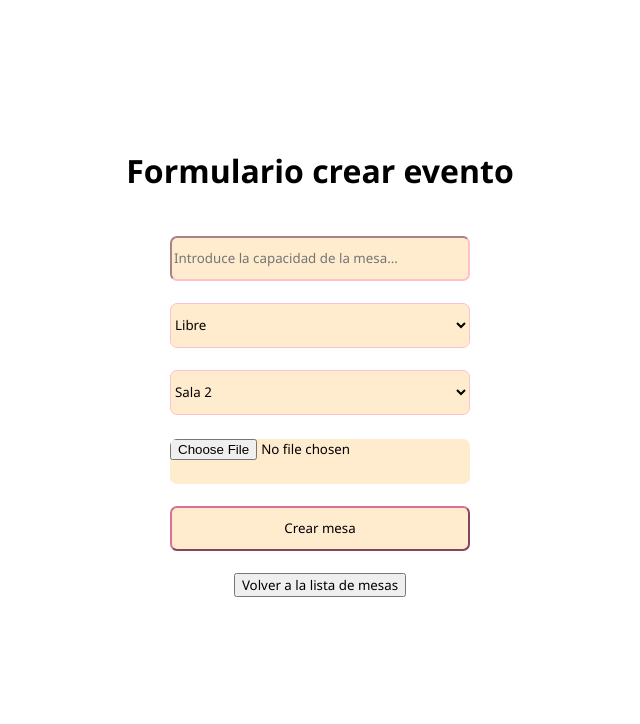
After one commit to davidalvareez/PR2-INDIVIDUAL-ELLEN-RYPLEY21, a PHP site: page /view/crearmesa.php in a window 1280 px wide. The commit adds this page. Shown: the top 724 px of the page, without its empty margins (320-960 px from the left). Run offline with PHP 8.4, Linux system fonts and the light colour scheme.

Commit message:
zona admin finalizada con fotos

```diff
--- a/css/styles.css
+++ b/css/styles.css
@@ -182,3 +182,8 @@ button {
 .btnsala:hover {
     background-color: #D79E4D
 }
+
+.imgmesa {
+    width: 200px;
+    height: 200px;
+}
--- /dev/null
+++ b/view/crearmesa.php
@@ -0,0 +1,64 @@
+<?php
+/*
+    require_once '../services/conexion.php';
+    session_start();
+    if (!$_SESSION['tipo_user']==2) {
+        header("location:login.php");
+    }
+    */
+?>
+
+<!DOCTYPE html>
+<html lang="en">
+<head>
+    <meta charset="UTF-8">
+    <meta http-equiv="X-UA-Compatible" content="IE=edge">
+    <meta name="viewport" content="width=device-width, initial-scale=1.0">
+    <link rel="stylesheet" href="../css/styles.css">
+    <script src="https://unpkg.com/sweetalert/dist/sweetalert.min.js"></script>
+    <script src="../js/validacion_login.js"></script>
+    <title>Modificar</title>
+</head>
+<body class="fondoimg2">
+    <div class="contenido">
+        <div class="row flex-cv">
+            <div class="cuadro_modificar_evento">
+                <form class="formulario_inscripcion"  action="../process/crearmesa.proc.php" method="post" enctype="multipart/form-data" onsubmit="return eventos()">
+                    <h1 class="h1login">Formulario crear evento</h1>
+                        <br>
+                        <div class="form-element">
+                            <input class="inputlogin" type="text" id="capacidad" name="capacidad" placeholder="Introduce la capacidad de la mesa..."/>
+                        </div>
+                        <br>
+                        <div class="form-element">
+                            <select class="inputlogin" name="estado">
+                                <option value="Libre">Libre</option>
+                                <option value="Ocupada">Ocupada</option>
+                                <option value="Mantenimiento">Mantenimiento</option>
+                            </select>
+                        </div>
+                        <br>
+                        <div class="form-element">
+                            <select class="inputlogin" name="nombresala">
+                                <option value="1">Sala 2</option>
+                                <option value="2">Sala 4</option>
+                                <option value="3">Sala 6</option>
+                                <option value="4">Sala 8</option>
+                                <option value="5">Sala 10</option>
+                                <option value="6">Sala Reservado</option>
+                            </select>
+                        </div>
+                        <br>
+                        <div class="form-element">
+                            <input class="inputlogin" type="file" id="img" name="img" placeholder="Introduce la foto de la mesa"/>
+                        </div>
+                        <br>
+                    <button class="botonlogin" type="submit" name="crear" value="crear">Crear mesa</button>
+                    <br><br>
+                </form>
+                <button class="botonloginvolver" onclick="location.href='../view/gestion_mesas.php'" type="submit" name="volver" value="volver">Volver a la lista de mesas</button>
+            </div>
+        </div>
+    </div>
+</body>
+</html>
--- a/view/gestion_mesas.php
+++ b/view/gestion_mesas.php
@@ -19,6 +19,7 @@
 </head>
 <body>
     <h1 class="h1_eventos">LISTA DE MESAS</h1>
+    <button class="botonmodif" onclick="location.href='../view/crearmesa.php'">Crear mesa</button>
     <form action="../view/gestion_mesas.php" method="POST">
         <input type="text" class="inputfiltro" name="nombresala" placeholder="Indica el nombre de sala">
         <input type="submit" class="botonfiltro"value="Filtrar" name="filtrar">
@@ -27,7 +28,7 @@
     <?php
     if (isset($_POST['filtrar'])){
         //Si le hemos dado al boton de filtrar añadimos la sentencia del filtro mediante DNI ya que es único
-        $mesa=$pdo->prepare("SELECT tbl_mesa.id_mesa, tbl_mesa.capacidad, tbl_mesa.estado , tbl_sala.nom_sala FROM tbl_mesa INNER JOIN tbl_sala ON tbl_mesa.id_sala = tbl_sala.id_sala WHERE tbl_sala.nom_sala LIKE '%{$_POST['nombresala']}%'");
+        $mesa=$pdo->prepare("SELECT tbl_mesa.id_mesa, tbl_mesa.capacidad, tbl_mesa.estado, tbl_mesa.img, tbl_sala.nom_sala FROM tbl_mesa INNER JOIN tbl_sala ON tbl_mesa.id_sala = tbl_sala.id_sala WHERE tbl_sala.nom_sala LIKE '%{$_POST['nombresala']}%'");
         $mesa->execute();
         $mesas=$mesa->fetchAll(PDO::FETCH_ASSOC);
         if (empty($mesas)) {
@@ -44,7 +45,7 @@
         }
     }else{
         //Sin filtro simplemente mostramos todos los mesas
-        $mesa=$pdo->prepare("SELECT tbl_mesa.id_mesa, tbl_mesa.capacidad, tbl_mesa.estado , tbl_sala.nom_sala FROM tbl_mesa INNER JOIN tbl_sala ON tbl_mesa.id_sala = tbl_sala.id_sala");
+        $mesa=$pdo->prepare("SELECT tbl_mesa.id_mesa, tbl_mesa.capacidad, tbl_mesa.estado , tbl_mesa.img, tbl_sala.nom_sala FROM tbl_mesa INNER JOIN tbl_sala ON tbl_mesa.id_sala = tbl_sala.id_sala");
         $mesa->execute();
         $mesas=$mesa->fetchAll(PDO::FETCH_ASSOC);
         if (empty($mesas)) {
@@ -66,6 +67,7 @@
             foreach ($mesas as $row) {
         ?>
         <tr>
+            <td class="tdmesas"><img class='imgmesa' src= "<?php echo "{$row['img']}";?>"></td>
             <td class="tdmesas"><?php echo "{$row['capacidad']}";?></td>
             <td class="tdmesas"><?php echo "{$row['estado']}";?></td>
             <td class="tdmesas"><?php echo "{$row['nom_sala']}";?></td>
--- a/view/modificarmesa.php
+++ b/view/modificarmesa.php
@@ -159,6 +159,9 @@
                                         break;
                                 }
                             ?>
+                        </div>
+                        <div class="form-element">
+                            <input class="inputlogin" type="file" id="img" name="img" placeholder="Introduce la foto de la mesa"/>
                             <input class="inputlogin" type="hidden" name="id" value="<?php echo $id; ?>">
                         </div>
                         <br><br>
```
Also changed, not shown: process/crearmesa.proc.php (added, +18 -0 lines), process/modificarmesa.proc.php (+11 -3 lines), img/mesa10.jpg (added), img/mesa2.jpg (added), img/mesa4.jpg (added), img/mesa6.jpg (added), img/mesa8.jpg (added), img/mesareservado.jpg (added).
